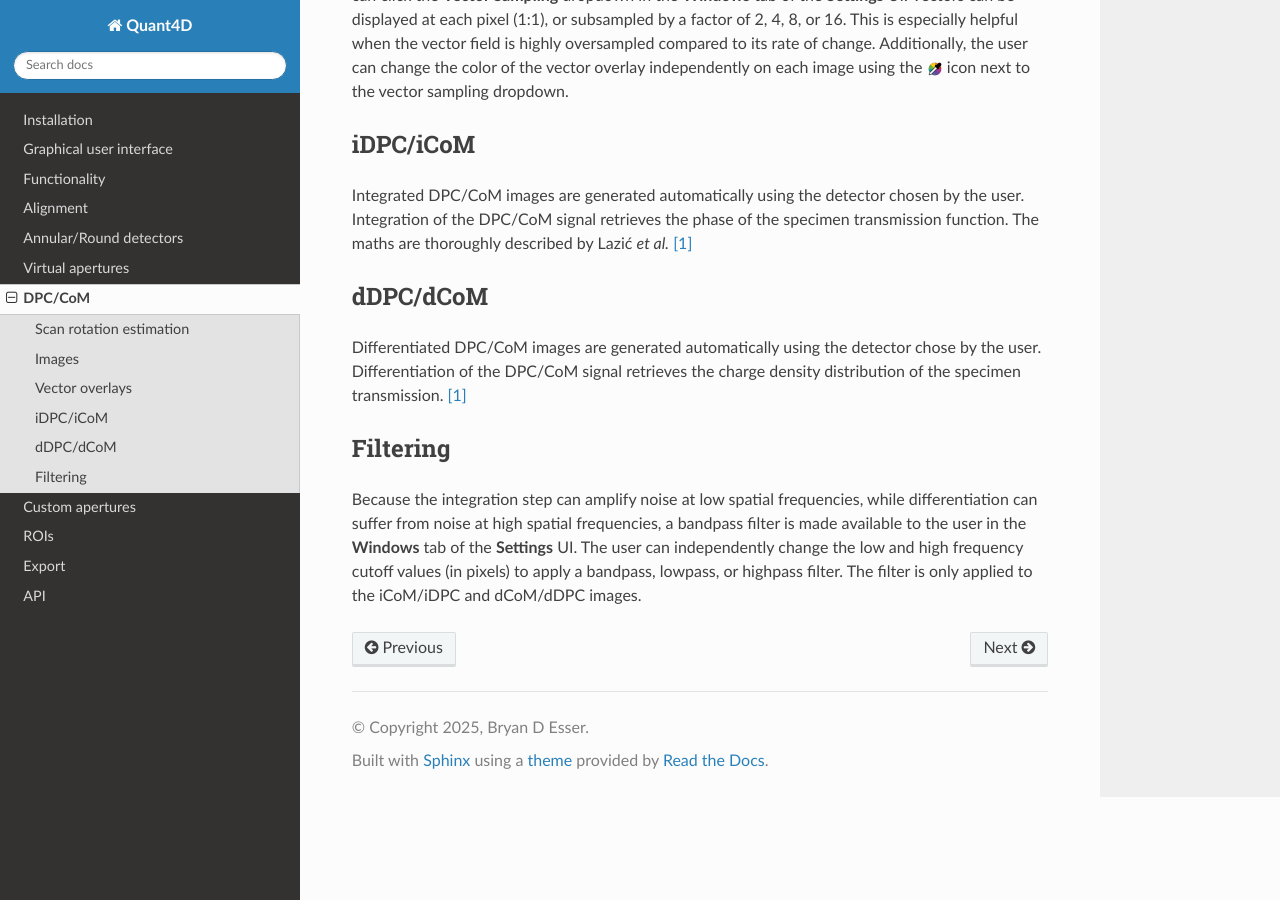
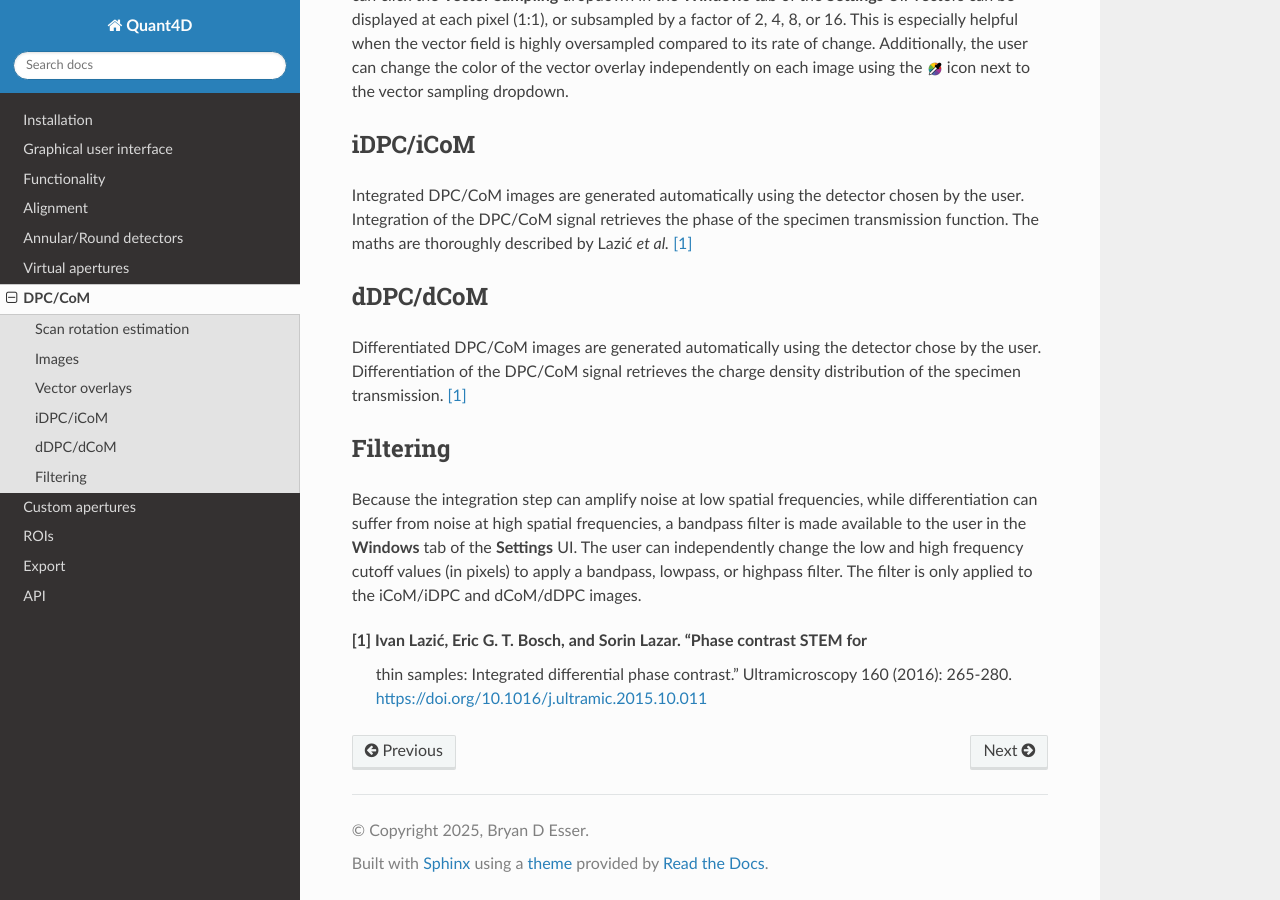
Before and after one commit to bryandesser/Quant4D, a Sphinx documentation site: the page built from docs/source/dpc_com.rst, in a window 1280 px wide and 900 px high, scrolled down 1280 px. Built offline with Sphinx 7.4.7 and the Read the Docs theme 3.1.0, drawn with Linux system fonts in a browser that asks for light colours; formulas are drawn with MathJax 3; pages that are not in the unit, such as notebooks, are missing from menus.

Commit message:
modified:   docs/source/dpc_com.rst

```diff
--- a/docs/source/dpc_com.rst
+++ b/docs/source/dpc_com.rst
@@ -118,6 +118,8 @@ cutoff values (in pixels) to apply a bandpass, lowpass, or highpass filter. The
 filter is only applied to the iCoM/iDPC and dCoM/dDPC images.
 
 
-.. _[1]: Ivan Lazić, Eric G. T. Bosch, and Sorin Lazar. "Phase contrast STEM for
+.. _[1]: https://doi.org/10.1016/j.ultramic.2015.10.011
+
+[1] Ivan Lazić, Eric G. T. Bosch, and Sorin Lazar. "Phase contrast STEM for
   thin samples: Integrated differential phase contrast." Ultramicroscopy 160
   (2016): 265-280. https://doi.org/10.1016/j.ultramic.2015.10.011
```
